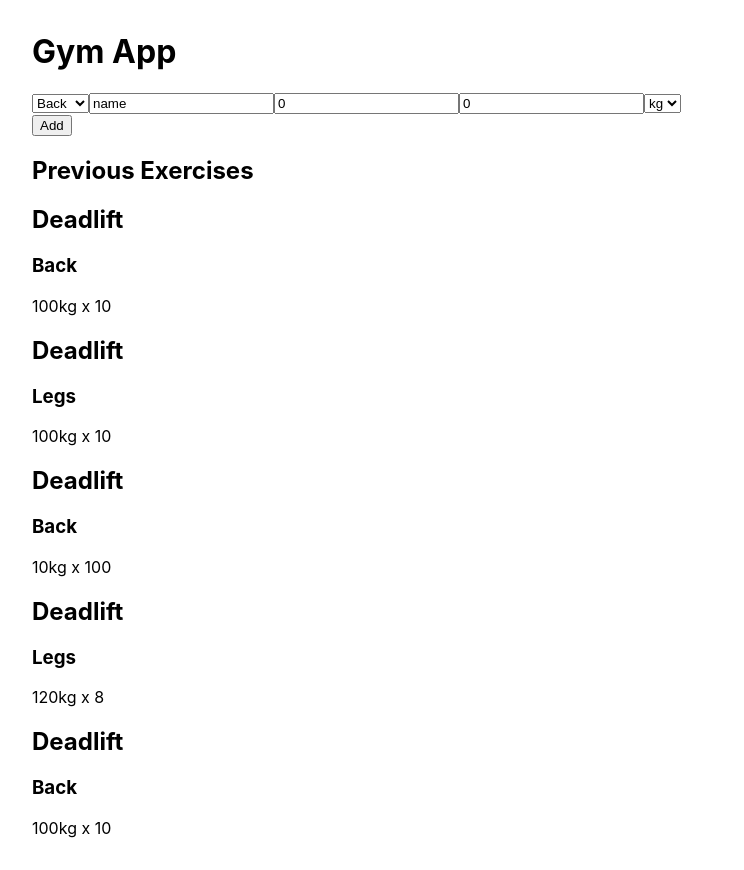
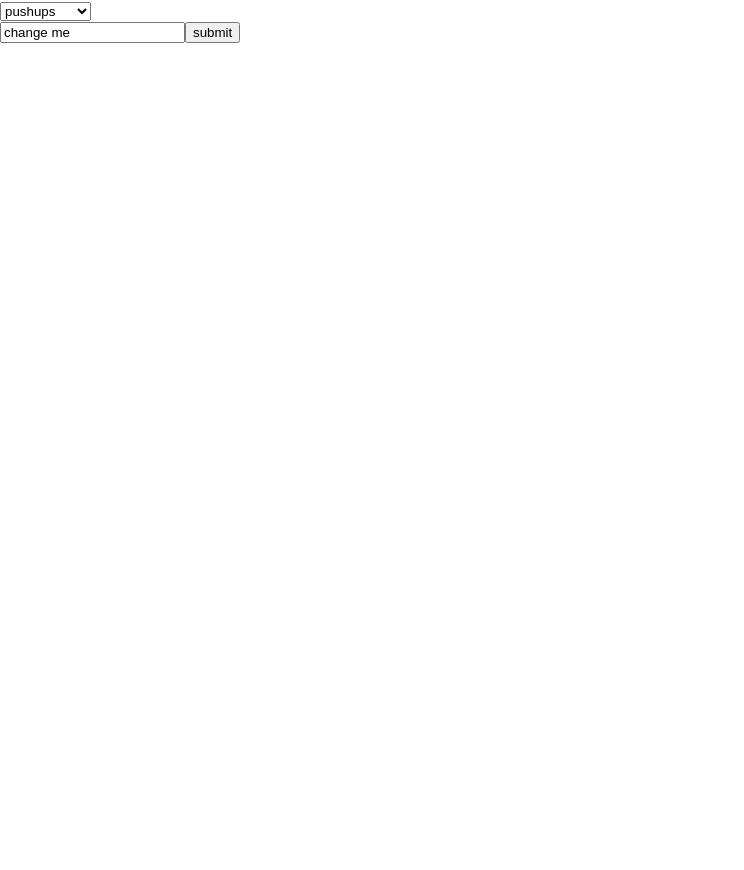
Before and after one commit to MDBoticano/gym-react, a React (Create React App) app: page / in a window 1280 px wide. Shown: the whole page, without its empty margins (0-744 px from the left). After the commit the page ends 800 px from the top, so only its background shows below. Built offline with nearby package versions, Linux system fonts and the light colour scheme.

Commit message:
Playing around with mapping state into form

```diff
--- /dev/null
+++ b/database.json
@@ -0,0 +1,35 @@
+{
+  "users": [
+    {
+      "name": "Mark James",
+      "age": 45,
+      "weight": 123,
+      "id": 1
+    },
+    {
+      "name": "Jacob James",
+      "age": 19,
+      "weight": 115,
+      "id": 2
+    },
+    {
+      "name": "James James",
+      "age": 34,
+      "weight": 170,
+      "id": 3
+    },
+    {
+      "name": "Jeanie Jacobs",
+      "age": 45,
+      "weight": 180,
+      "id": 4
+    },
+    {
+      "name": "Evan Evanson",
+      "age": 23,
+      "weight": 145,
+      "id": 5
+    }
+
+  ]
+}
--- a/package.json
+++ b/package.json
@@ -3,6 +3,8 @@
   "version": "0.1.0",
   "private": true,
   "dependencies": {
+    "axios": "^0.19.0",
+    "json-server": "^0.15.0",
     "react": "^16.8.6",
     "react-dom": "^16.8.6",
     "react-scripts": "3.0.1"
@@ -11,7 +13,8 @@
     "start": "react-scripts start",
     "build": "react-scripts build",
     "test": "react-scripts test",
-    "eject": "react-scripts eject"
+    "eject": "react-scripts eject",
+    "server": "json-server -p3001 database.json"
   },
   "eslintConfig": {
     "extends": "react-app"
--- a/src/App.js
+++ b/src/App.js
@@ -1,108 +1,81 @@
-import React, { useState } from 'react';
+import React, { setState } from 'react';
 import './App.css';
 
-
-const Exercise = ({ name, region, weight, weightUnits, reps, date }) => {
-  return (
-    <div>
-      <h2>{name}</h2>
-      <h3>{region}</h3>
-      <p>{weight}{weightUnits} x {reps}</p>
-    </div>
-  )
-}
-
-const App = (props) => {
-  const [formExerciseName, setFormExerciseName] = useState('name');
-  const [formRegion, setFormRegion] = useState('(select)');
-  const [formReps, setFormReps] = useState(0);
-  const [formWeight, setFormWeight] = useState(0);
-  const [formWeightUnits, setFormWEightUnits] = useState('kg');
-  const [exercises, setExercises] = useState([
-    { region: 'Back', name: 'Deadlift', weight: 100, weightUnits: 'kg', reps: 10, date: ''},
-    { region: 'Legs', name: 'Deadlift', weight: 100, weightUnits: 'kg', reps: 10, date: ''},
-    { region: 'Back', name: 'Deadlift', weight: 10, weightUnits: 'kg', reps: 100, date: ''},
-    { region: 'Legs', name: 'Deadlift', weight: 120, weightUnits: 'kg', reps: 8, date: ''},
-    { region: 'Back', name: 'Deadlift', weight: 100, weightUnits: 'kg', reps: 10, date: ''},
-  ]);
-
-
-  const displayExercises = () => exercises.map((exercise, i) =>
-    <Exercise key={i} name={exercise.name}
-      region={exercise.region}
-      weight={exercise.weight}
-      weightUnits={exercise.weightUnits}
-      reps={exercise.reps}
-      date={exercise.date} />
-  )
-
-
-  const handleSubmit = (event) => {
-    event.preventDefault();
-
-    const exerciseToAdd = {
-      name: formExerciseName,
-      region: formRegion,
-      weight: formWeight,
-      weightUnits: formWeightUnits,
-      reps: formReps,
-      date: new Date()
+class App extends React.Component {
+  constructor(props) {
+    super(props);
+    this.state = {
+      formValue : 'change me',
+      exercises: [
+        "pushups",
+        "situps",
+        "benchpress"
+      ],
+      selectValue: 'exercises'
     }
-
-    setExercises(exercises.concat(exerciseToAdd));
-
-    setFormExerciseName('');
-    setFormRegion('(select)');
+    this.handleSubmit = this.handleSubmit.bind(this);
+    this.handleInput = this.handleInput.bind(this);
+    this.handleValueChange = this.handleValueChange.bind(this);
+    this.handleAddSelect = this.handleAddSelect.bind(this);
   }
 
 
+  handleSubmit = (event) => {
+    event.preventDefault();
 
-  const formNameHandler = (event) => {
-    setFormExerciseName(event.target.value);
   }
 
-  const regionHandler = (event) => {
-    setFormRegion(event.target.value);
+  handleInput = (event) => {
+    this.setState({
+      formValue: event.target.value
+    })
   }
 
-  const formRepsHandler = (event) => {
-    setFormReps(event.target.value);
+  handleValueChange = (event) => {
+    setState({
+      selectValue: event.target.value
+    })
   }
 
-  const formWeightHandler = (event) => {
-    setFormWeight(event.target.value);
+  handleAddSelect = (event) => {
+    event.preventDefault();
+
+    console.log('handling add to select')
+    this.setState({
+      exercises: this.state.exercises.concat(this.state.formValue),
+      formValue: ''
+    })
   }
 
-  const formWeightUnitsHandler = (event) => {
-    setFormWEightUnits(event.target.value);
+  mapExercises = (exercises) => {
+    console.log('mapping exercises');
+    let pArr = exercises.map((e, i) => {
+      return <option value={e} key={i}>{e}</option>
+    })
+
+    console.log(pArr);
+    return pArr;
+
   }
 
-  return(
-    <div id="App">
-      <h1>Gym App</h1>
-      <form onSubmit={handleSubmit}>
+  render() {
+    return (
+      <div>
+        <form onSubmit={this.handleSubmit} >
+          <select value={this.state.selectValue} onChange={this.handleValueChange}>
+            {this.mapExercises(this.state.exercises)}
+          </select>
+        </form>
+        <form onSubmit={this.handleAddSelect} >
+          <input type="text" value={this.state.formValue} onChange={this.handleInput} />
+          <input type="submit" value="submit" />
+        </form>
 
-        <select required name={formRegion} value={formRegion} onChange={regionHandler}>
-          <option value='back'>Back</option>
-          <option value='legs'>Legs</option>
-          <option value='chest'>Chest</option>
-        </select>
-        <input id="form-name" value={formExerciseName} onChange={formNameHandler} />
-        <input id="form-reps" value={formReps} onChange={formRepsHandler} />
-        <input id="form-weight" value={formWeight} onChange={formWeightHandler} />
-        <select required name={formWeightUnits} onChange={formWeightUnitsHandler}>
-          <option value='kg'>kg</option>
-          <option value='lb'>lb</option>
-        </select>
-        <div>
-          <button type="submit">Add</button>
-        </div>
-      </form>
+      </div>
 
-      <h2>Previous Exercises</h2>
-      <div>{displayExercises()}</div>
-    </div>
-  )
+    )
+  }
 }
 
+
 export default App;
```
Also changed, not shown: 1 other file (tests, documents, lock files or other folders).
